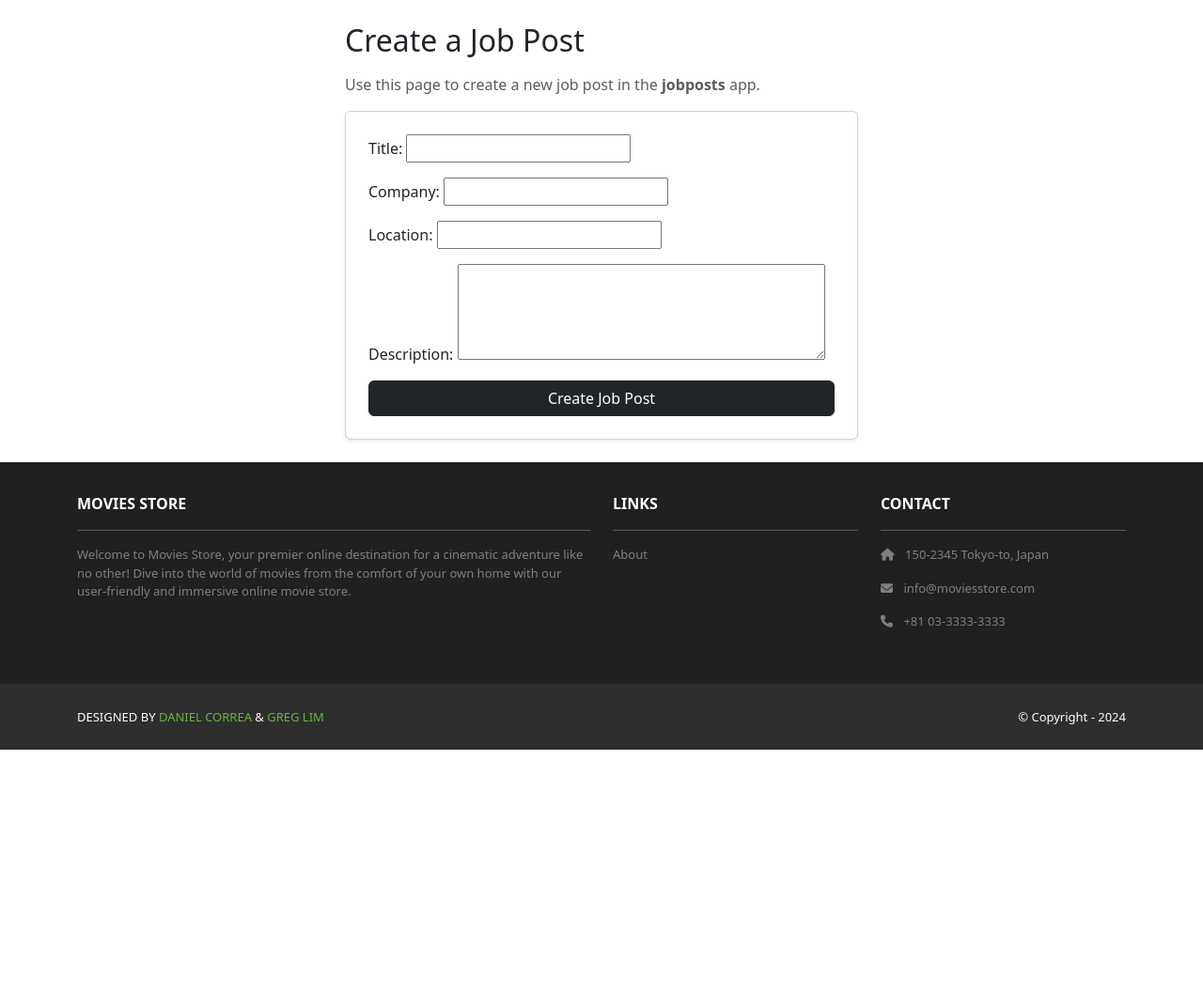
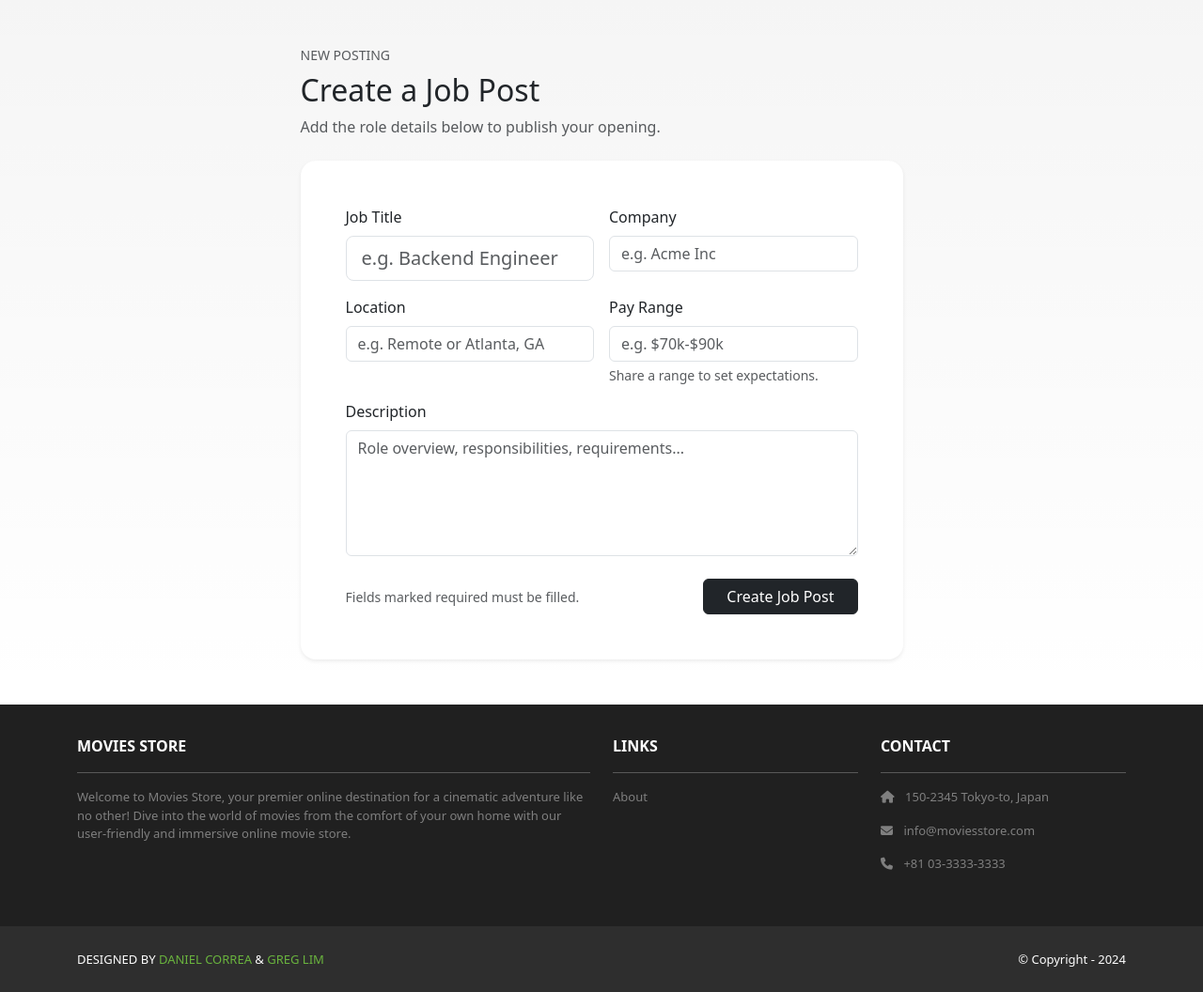
Before and after one commit to Runningbird20/Project-2, a Django app: page /jobposts/create/ in a window 1280 px wide. Shown: the part 82-1138 px from the top of the page at 94% size. Before the commit the page ends 880 px from the top, so only its background shows below. Run offline with Django 5.2, Linux system fonts and the light colour scheme; some libraries are stand-ins or nearby versions.

Commit message:
added Pay Range

```diff
--- a/jobposts/forms.py
+++ b/jobposts/forms.py
@@ -6,7 +6,11 @@ from .models import JobPost
 class JobPostForm(forms.ModelForm):
     class Meta:
         model = JobPost
-        fields = ['title', 'company', 'location', 'description']
+        fields = ['title', 'company', 'location', 'pay_range', 'description']
         widgets = {
-            'description': forms.Textarea(attrs={'rows': 4}),
+            'title': forms.TextInput(attrs={'class': 'form-control form-control-lg', 'placeholder': 'e.g. Backend Engineer'}),
+            'company': forms.TextInput(attrs={'class': 'form-control', 'placeholder': 'e.g. Acme Inc'}),
+            'location': forms.TextInput(attrs={'class': 'form-control', 'placeholder': 'e.g. Remote or Atlanta, GA'}),
+            'pay_range': forms.TextInput(attrs={'class': 'form-control', 'placeholder': 'e.g. $70k-$90k'}),
+            'description': forms.Textarea(attrs={'class': 'form-control', 'rows': 5, 'placeholder': 'Role overview, responsibilities, requirements...'}),
         }
--- a/jobposts/models.py
+++ b/jobposts/models.py
@@ -5,6 +5,7 @@ class JobPost(models.Model):
     title = models.CharField(max_length=200)
     company = models.CharField(max_length=150)
     location = models.CharField(max_length=150)
+    pay_range = models.CharField(max_length=100)
     description = models.TextField()
     created_at = models.DateTimeField(auto_now_add=True)
 
--- a/jobposts/templates/jobposts/create.html
+++ b/jobposts/templates/jobposts/create.html
@@ -1,17 +1,70 @@
 {% extends 'base.html' %}
 {% block content %}
-<div class="container py-4">
-  <div class="row justify-content-center">
-    <div class="col-md-8 col-lg-6">
-      <h2 class="mb-3">Create a Job Post</h2>
-      <p class="text-muted">Use this page to create a new job post in the <strong>jobposts</strong> app.</p>
+<section class="py-5" style="background: linear-gradient(180deg, rgba(0,0,0,0.04), rgba(0,0,0,0));">
+  <div class="container">
+    <div class="row justify-content-center">
+      <div class="col-md-9 col-lg-7">
+        <div class="mb-4">
+          <div class="text-uppercase text-muted small mb-2">New posting</div>
+          <h2 class="mb-2">Create a Job Post</h2>
+          <p class="text-muted mb-0">
+            Add the role details below to publish your opening.
+          </p>
+        </div>
 
-      <form method="post" class="card p-4 shadow-sm">
-        {% csrf_token %}
-        {{ template_data.form.as_p }}
-        <button type="submit" class="btn btn-dark">Create Job Post</button>
-      </form>
+        <form method="post" class="p-4 p-md-5 bg-white shadow-sm rounded-4 border-0">
+          {% csrf_token %}
+          {% if template_data.form.non_field_errors %}
+            <div class="alert alert-danger mb-3">
+              {{ template_data.form.non_field_errors }}
+            </div>
+          {% endif %}
+
+          <div class="row g-3">
+            <div class="col-md-6">
+              <label class="form-label" for="{{ template_data.form.title.id_for_label }}">Job Title</label>
+              {{ template_data.form.title }}
+              {% if template_data.form.title.errors %}
+                <div class="text-danger small mt-1">{{ template_data.form.title.errors }}</div>
+              {% endif %}
+            </div>
+            <div class="col-md-6">
+              <label class="form-label" for="{{ template_data.form.company.id_for_label }}">Company</label>
+              {{ template_data.form.company }}
+              {% if template_data.form.company.errors %}
+                <div class="text-danger small mt-1">{{ template_data.form.company.errors }}</div>
+              {% endif %}
+            </div>
+            <div class="col-md-6">
+              <label class="form-label" for="{{ template_data.form.location.id_for_label }}">Location</label>
+              {{ template_data.form.location }}
+              {% if template_data.form.location.errors %}
+                <div class="text-danger small mt-1">{{ template_data.form.location.errors }}</div>
+              {% endif %}
+            </div>
+            <div class="col-md-6">
+              <label class="form-label" for="{{ template_data.form.pay_range.id_for_label }}">Pay Range</label>
+              {{ template_data.form.pay_range }}
+              <div class="form-text">Share a range to set expectations.</div>
+              {% if template_data.form.pay_range.errors %}
+                <div class="text-danger small mt-1">{{ template_data.form.pay_range.errors }}</div>
+              {% endif %}
+            </div>
+            <div class="col-12">
+              <label class="form-label" for="{{ template_data.form.description.id_for_label }}">Description</label>
+              {{ template_data.form.description }}
+              {% if template_data.form.description.errors %}
+                <div class="text-danger small mt-1">{{ template_data.form.description.errors }}</div>
+              {% endif %}
+            </div>
+          </div>
+          <div class="d-flex align-items-center justify-content-between mt-4">
+            <span class="text-muted small">Fields marked required must be filled.</span>
+            <button type="submit" class="btn btn-dark px-4">Create Job Post</button>
+          </div>
+        </form>
+      </div>
     </div>
   </div>
-</div>
+</section>
 {% endblock content %}
--- a/jobposts/tests.py
+++ b/jobposts/tests.py
@@ -14,6 +14,7 @@ class JobPostViewTests(TestCase):
             'title': 'Backend Engineer',
             'company': 'Acme Inc',
             'location': 'Remote',
+            'pay_range': '$70k-$90k',
             'description': 'Build APIs and services.',
         }
 
```
Also changed, not shown: db.sqlite3, jobposts/migrations/0002_jobpost_pay_range.py (added).
